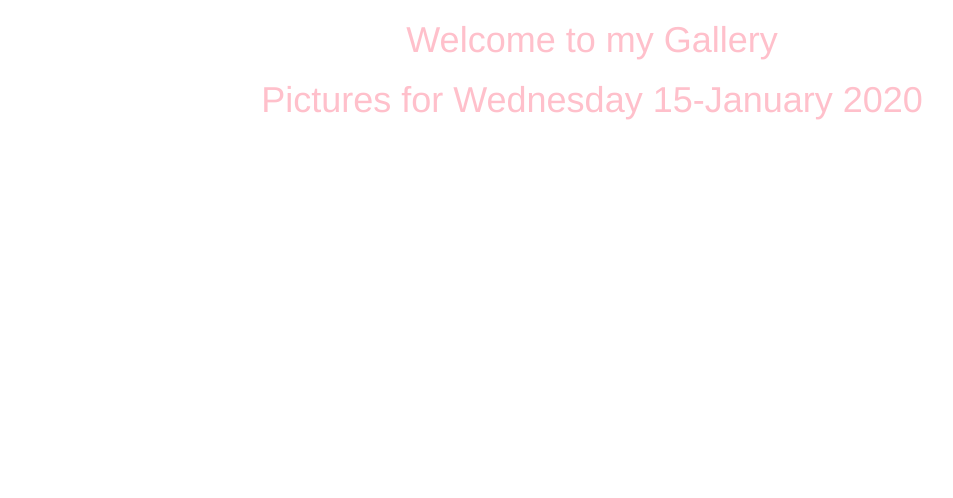
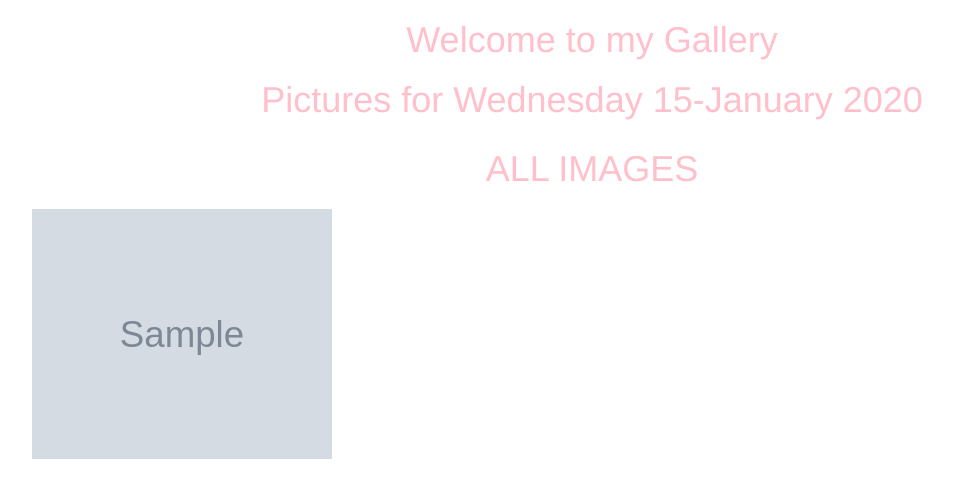
Before and after one commit to evelyne250/my-gallery, a Django app: template photos/templates/all-photos/pics.html in a window 1280 px wide. Shown: the part 102-600 px from the top of the page, without its empty margins (48-1001 px from the left). Run offline with Django 3.2, Linux system fonts and the light colour scheme; the template is opened without the code that fills it: most values are stand-ins (such as "Sample title", 1, 10 or a date in 2020); grey boxes marked "Sample" are stand-in pictures; some libraries are stand-ins or nearby versions.

Commit message:
added the images on the home page using models,views and pics.html

```diff
--- a/photos/templates/all-photos/pics.html
+++ b/photos/templates/all-photos/pics.html
@@ -2,4 +2,37 @@
 
 {% block content %}
 {{block.super}}
+
+
+
+
+
+<div class="container">
+
+  {%if images%}
+
+
+    <div class="row">
+
+      <h1 class="text-center" >ALL IMAGES</h1>
+            {% for image in images %}
+
+          <div class="col-md-4" >
+                <div class="card "  style="width:16px; padding: 10px;">
+                   <img src="{{image.image.url}}" alt="" width="300" height='250'>
+                </div>
+          </div>
+
+
+            {% endfor%}
+
+    </div>
+    {% endif %}
+
+
+
+
+
+</div>
+
 {% endblock %}
--- a/photos/urls.py
+++ b/photos/urls.py
@@ -7,6 +7,7 @@ urlpatterns=[
     # url('^$',views.welcome,name = 'welcome'),
     url('^$',views.pictures,name='pictures'),
     url(r'^search/', views.search_results, name='search_results')
+    # url(r'^image/(\d+)',views.image,name ='image')
 ]
 if settings.DEBUG:
     urlpatterns+= static(settings.MEDIA_URL, document_root = settings.MEDIA_ROOT)
```
Also changed, not shown: photos/models.py (+8 -1 lines), photos/templates/all-photos/image.html (added, +25 -0 lines), photos/views.py (+11 -6 lines), media/pics/download1.jpeg (added), media/pics/download1_7iSjKjk.jpeg (added), media/pics/download2.jpeg (added), media/pics/download3.jpeg (added), media/pics/download4.jpeg (added), media/pics/download5.jpeg (added), media/pics/images (1).jpeg (added), media/pics/images2.jpeg (added), media/pics/images3.jpeg (added), media/pics/images3_aZXXuTD.jpeg (added), media/pics/images4.jpeg (added), 4 more files.
